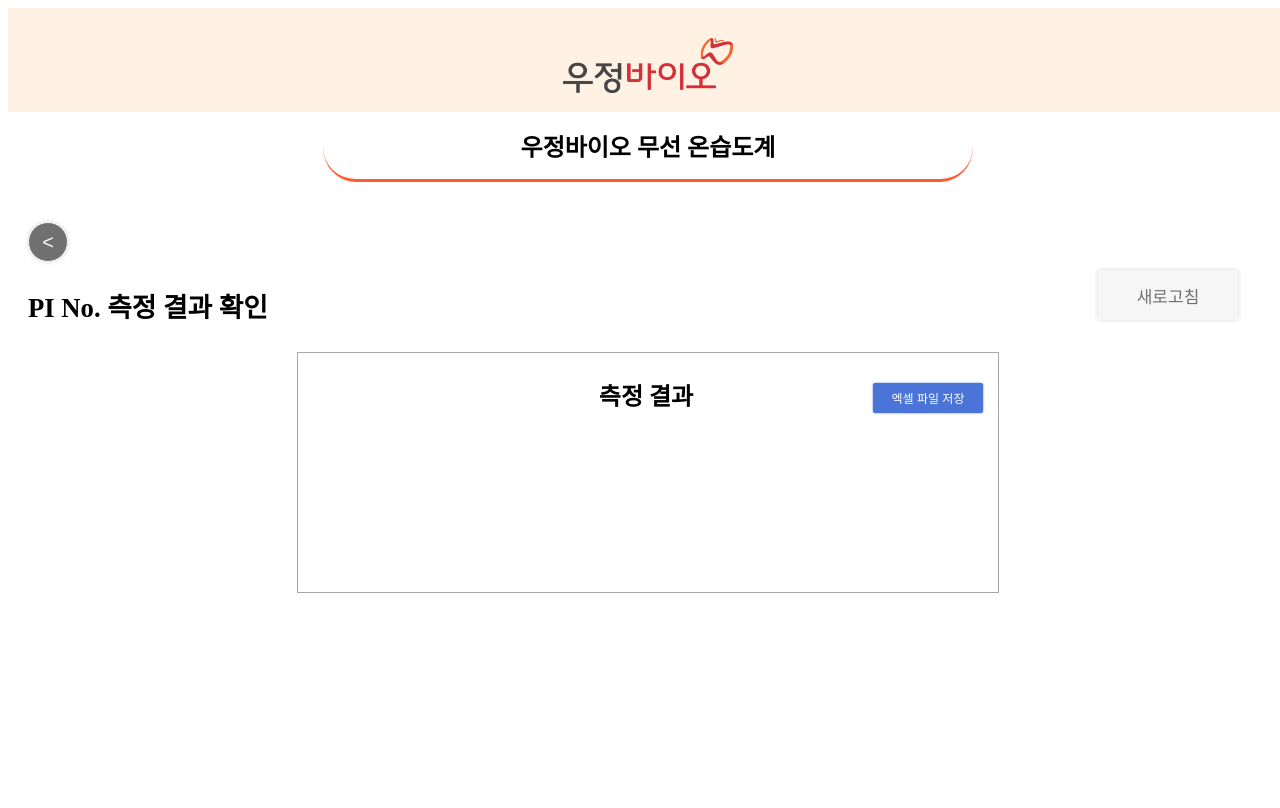
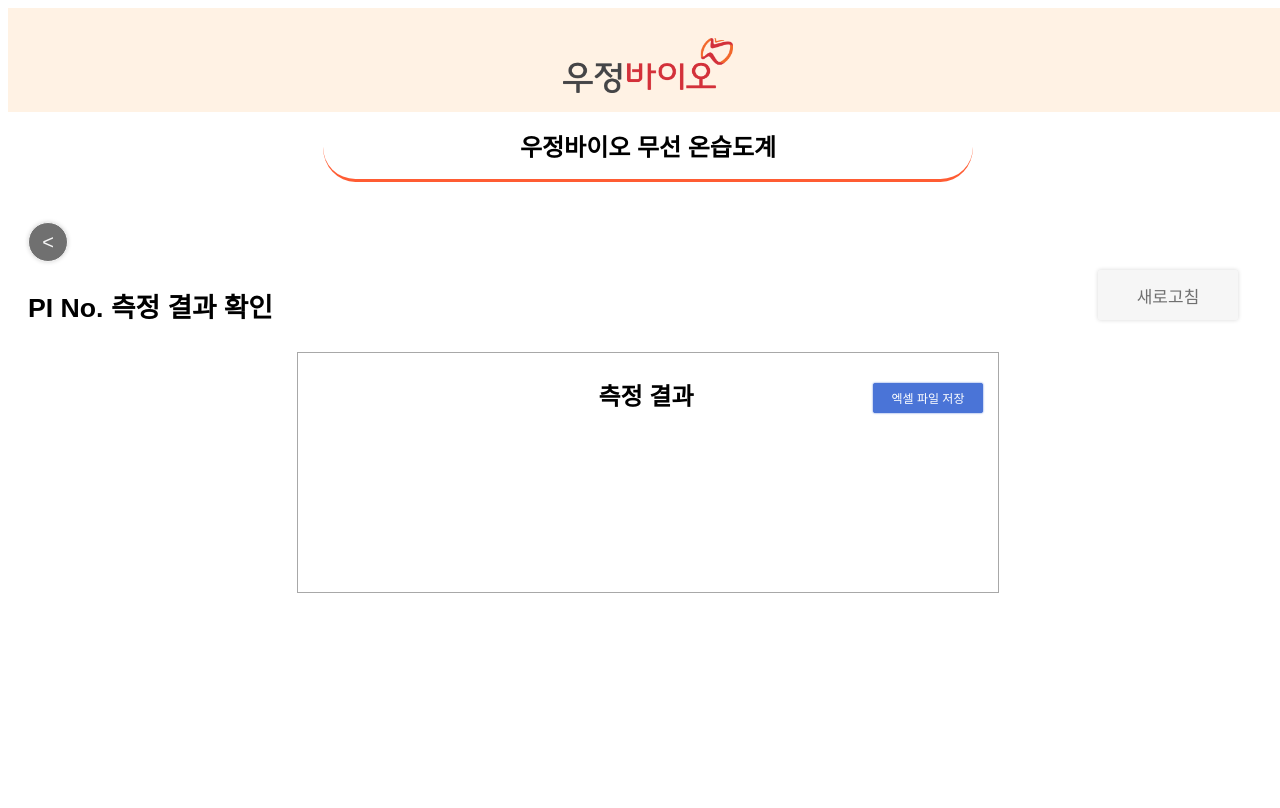
Before and after one commit to teller2016/raspberry_TH_Project, a Django app: template appTH/templates/result.html in a window 1280 px wide. Run offline with Django 3.2, Linux system fonts and the light colour scheme; the template is opened without the code that fills it, so the values that code supplies are empty; parts of the project's set-up code (start-up, migrations or seed data) failed here and were passed over; some libraries are stand-ins or nearby versions.

Commit message:
nanumSquare font use

```diff
--- a/appTH/templates/home.html
+++ b/appTH/templates/home.html
@@ -29,6 +29,7 @@
     <script src="{% static 'js/home_ajax.js' %}"></script>
     <!-- summary functions -->
     <script src="{% static 'js/summary_function.js' %}"></script>
+    <link rel="stylesheet" type="text/css" href="https://cdn.rawgit.com/moonspam/NanumSquare/master/nanumsquare.css">
 
     <script type="text/javascript">
         String.prototype.replaceAll = function(org, dest) {
--- a/static/css/mobile.css
+++ b/static/css/mobile.css
@@ -5,6 +5,10 @@ body{
 	height: 100%;
 	top: 0;
 	left: 0;
+}
+
+*{
+	font-family: 'NanumSquare', sans-serif;
 }
 
 /* Header Css */
--- a/static/css/web.css
+++ b/static/css/web.css
@@ -7,6 +7,11 @@ body{
 	top: 0;
 	left: 0;
 }
+
+*{
+	font-family: 'NanumSquare', sans-serif;
+}
+
 
 /* Header Css */
 .logo-header{
--- a/static/js/functions.js
+++ b/static/js/functions.js
@@ -141,7 +141,7 @@ function checkRunning(){ //check the running state and change color of the box
                     },
                     error: function(){
                         // error - change connection state to red
-                        $('.connection'+piNum).css('border-bottom-color','#ff2b2b');
+                        $('.connection'+piNum).css('background-color','#ff2b2b');
                         console.log("checkRunning Error occured!!");
                     }
                 })
```
